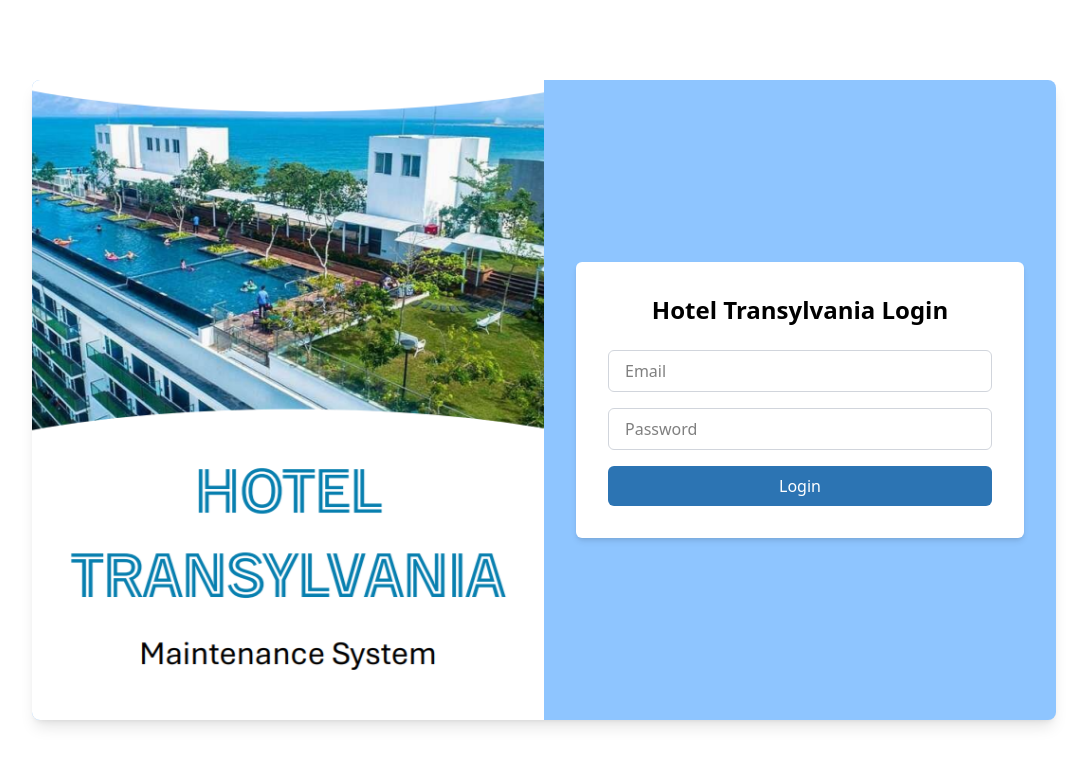
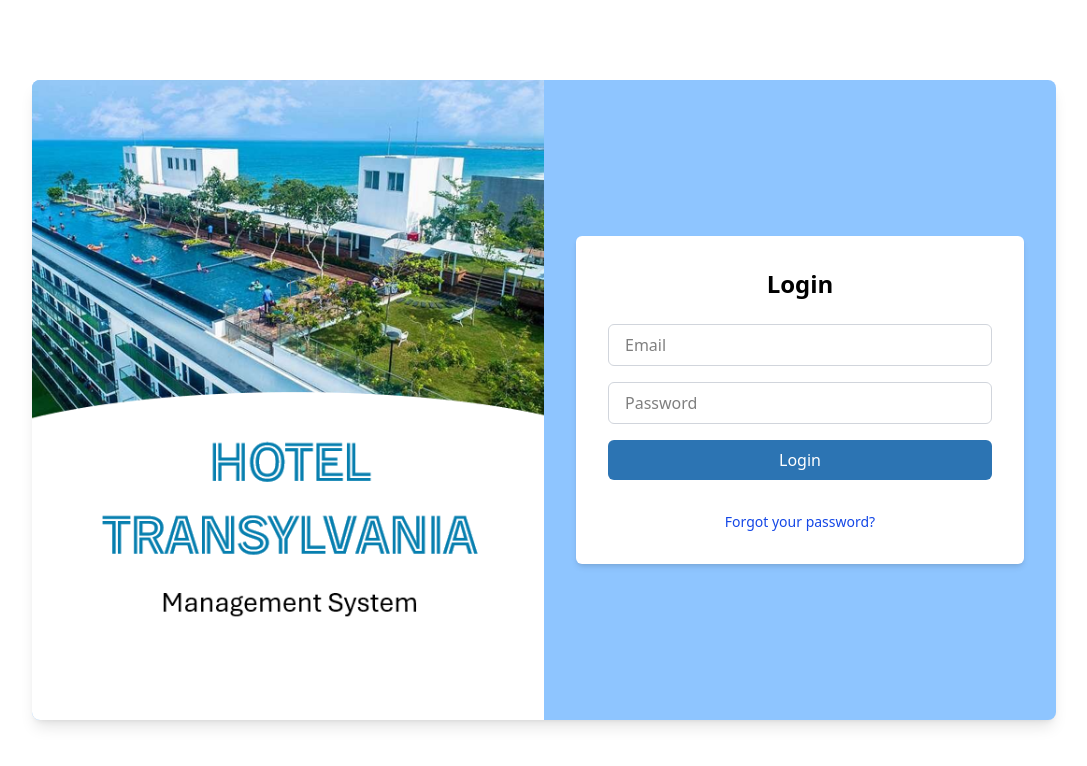
Before and after one commit to vinuwa98/Hotel-Transylvania_FrontEnd, a React (Vite) app: page / in a window 1280 px wide. Shown: the top 766 px of the page, without its empty margins (96-1183 px from the left). Built offline with nearby package versions, Linux system fonts and the light colour scheme.

Commit message:
Fix Picture

```diff
--- a/src/Components/molecules/LoginForm.jsx
+++ b/src/Components/molecules/LoginForm.jsx
@@ -66,6 +66,14 @@
         type="submit"
         disabled={loading}
       />
+
+      <div className="text-center mt-4 text-sm text-gray-600">
+        <p className="mt-2">
+          <a href="/forgot-password" className="text-blue-700 hover:underline">
+            Forgot your password?
+          </a>
+        </p>
+      </div>
     </form>
   );
 }
--- a/src/Components/organisms/AuthSection.jsx
+++ b/src/Components/organisms/AuthSection.jsx
@@ -8,7 +8,7 @@
   return (
     <div className="min-h-screen flex items-center justify-center bg-blue-300 ">
       <div className="w-full max-w-md bg-white p-8 shadow-md rounded-md">
-        <h2 className="text-2xl font-bold text-center mb-6">Hotel Transylvania Login</h2>
+        <h2 className="text-2xl font-bold text-center mb-6">Login</h2>
         <LoginForm />
       </div>
     </div>
--- a/src/pages/LoginPage.jsx
+++ b/src/pages/LoginPage.jsx
@@ -1,6 +1,6 @@
 import React from 'react';
 import AuthSection from '../Components/organisms/AuthSection';
-import loginImage from '../assets/login.png';
+import loginImage from '../assets/login1.png';
 import { themeColors } from '../Theme/colors';
 
 /**
```
Also changed, not shown: src/assets/login1.png (added).
